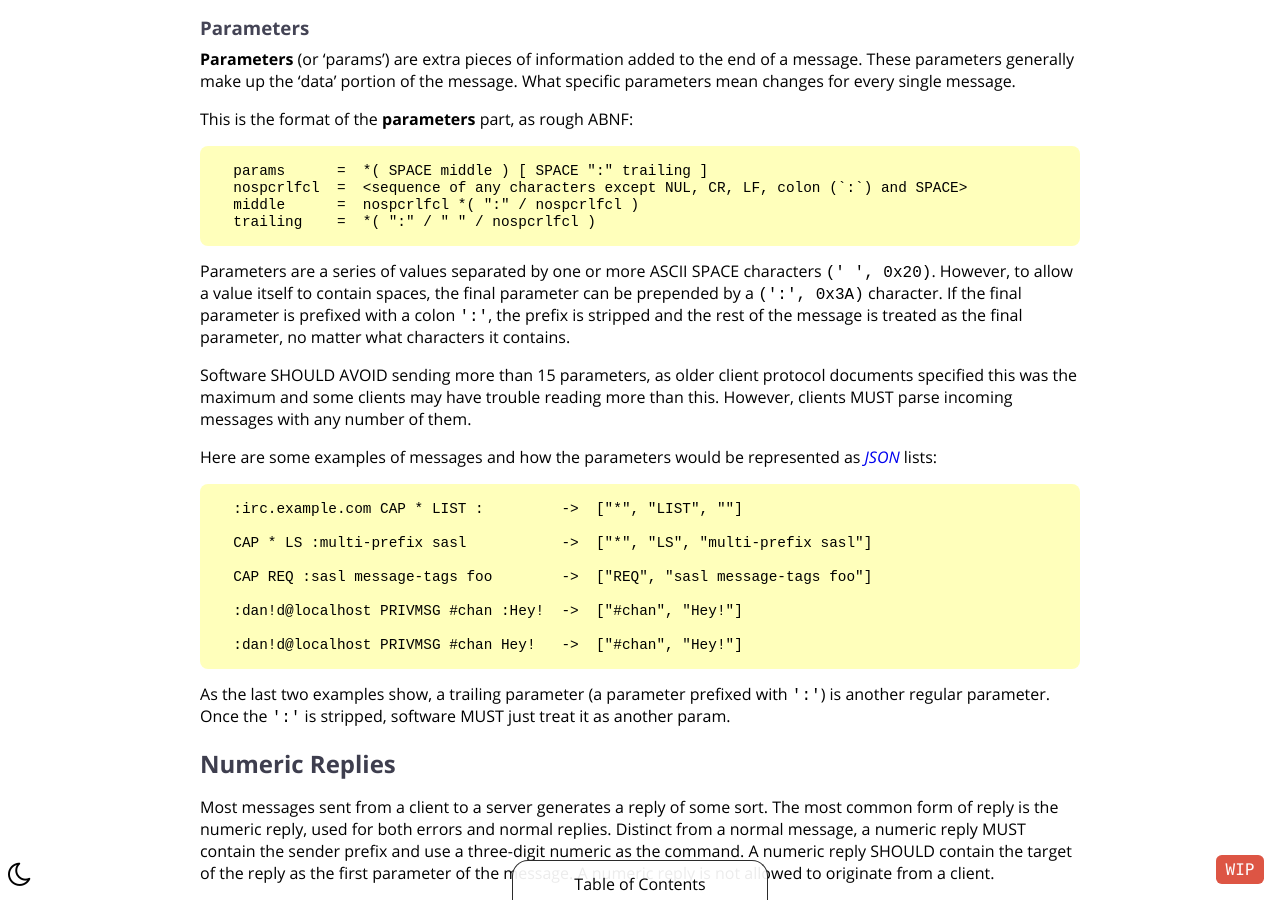
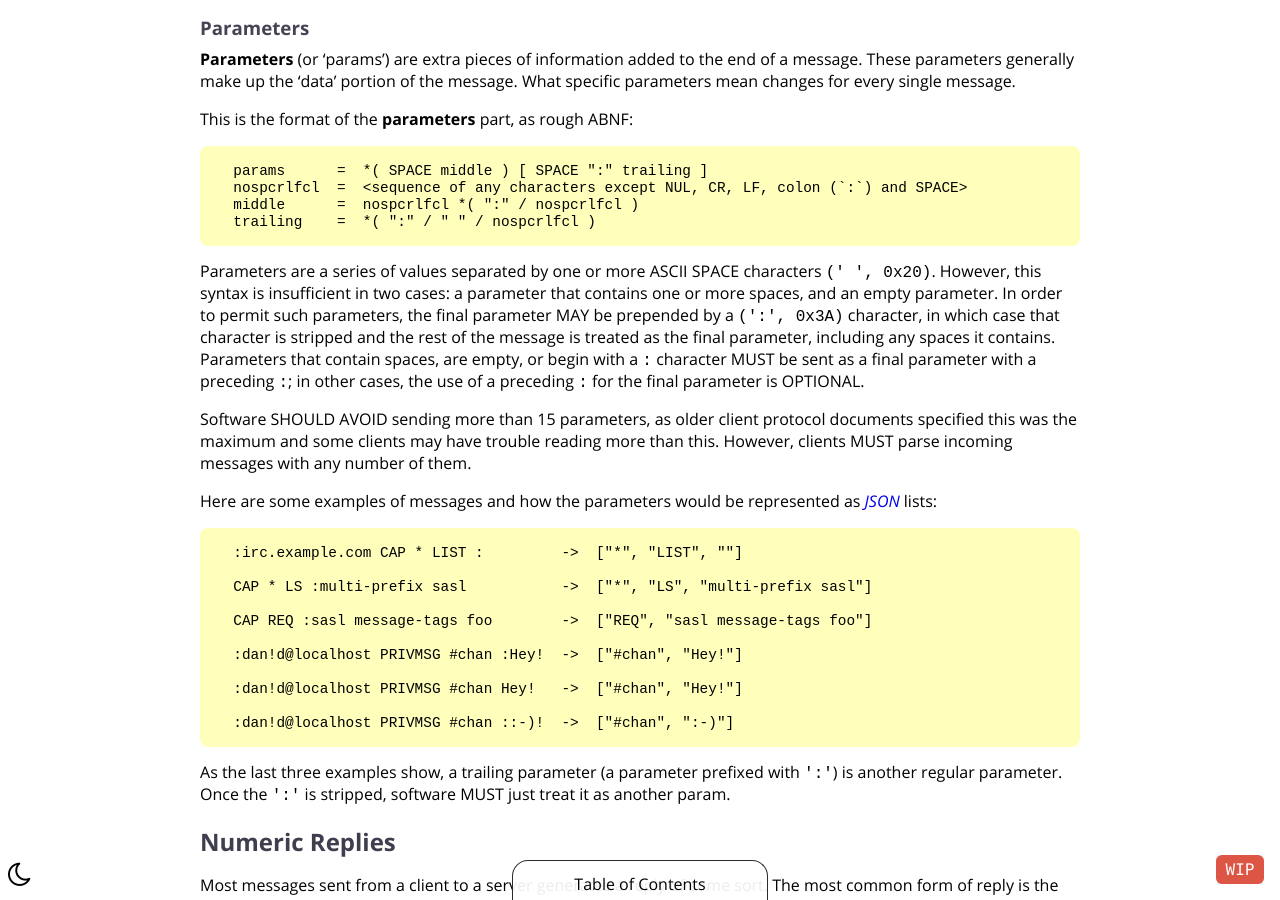
Before and after one commit to ircdocs/modern-irc, a Jekyll site: the page built from index.md, in a window 1280 px wide and 900 px high, scrolled down 9067 px. Built offline with Jekyll 4.4.1, drawn with Linux system fonts in a browser that asks for light colours.

Commit message:
additional clarification around trailing parameters

```diff
--- a/index.md
+++ b/index.md
@@ -346,7 +346,7 @@ This is the format of the **parameters** part, as rough ABNF:
       middle      =  nospcrlfcl *( ":" / nospcrlfcl )
       trailing    =  *( ":" / " " / nospcrlfcl )
 
-Parameters are a series of values separated by one or more ASCII SPACE characters `(' ', 0x20)`. However, to allow a value itself to contain spaces, the final parameter can be prepended by a `(':', 0x3A)` character. If the final parameter is prefixed with a colon `':'`, the prefix is stripped and the rest of the message is treated as the final parameter, no matter what characters it contains.
+Parameters are a series of values separated by one or more ASCII SPACE characters `(' ', 0x20)`. However, this syntax is insufficient in two cases: a parameter that contains one or more spaces, and an empty parameter. In order to permit such parameters, the final parameter MAY be prepended by a `(':', 0x3A)` character, in which case that character is stripped and the rest of the message is treated as the final parameter, including any spaces it contains. Parameters that contain spaces, are empty, or begin with a `:` character MUST be sent as a final parameter with a preceding `:`; in other cases, the use of a preceding `:` for the final parameter is OPTIONAL.
 
 Software SHOULD AVOID sending more than 15 parameters, as older client protocol documents specified this was the maximum and some clients may have trouble reading more than this. However, clients MUST parse incoming messages with any number of them.
 
@@ -362,7 +362,9 @@ Here are some examples of messages and how the parameters would be represented a
 
       :dan!d@localhost PRIVMSG #chan Hey!   ->  ["#chan", "Hey!"]
 
-As the last two examples show, a trailing parameter (a parameter prefixed with `':'`) is another regular parameter. Once the `':'` is stripped, software MUST just treat it as another param.
+      :dan!d@localhost PRIVMSG #chan ::-)!  ->  ["#chan", ":-)"]
+
+As the last three examples show, a trailing parameter (a parameter prefixed with `':'`) is another regular parameter. Once the `':'` is stripped, software MUST just treat it as another param.
 
 
 
```
